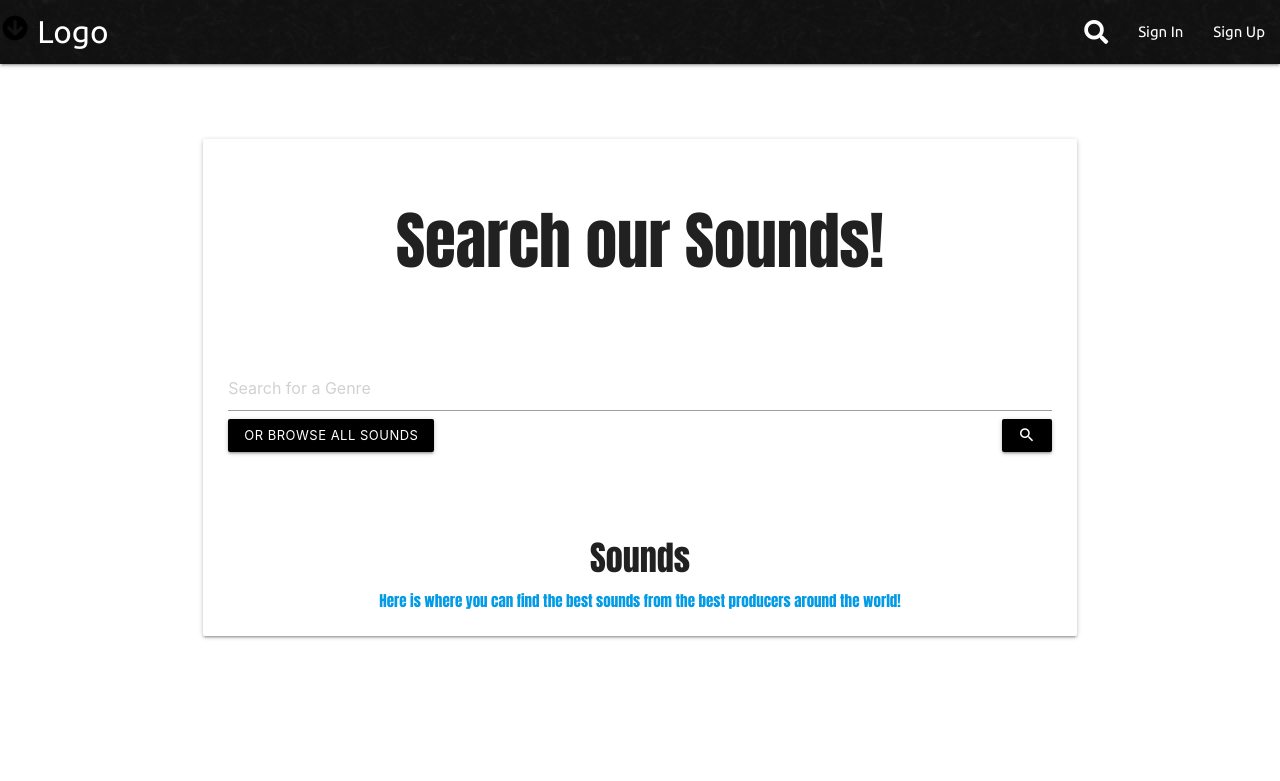
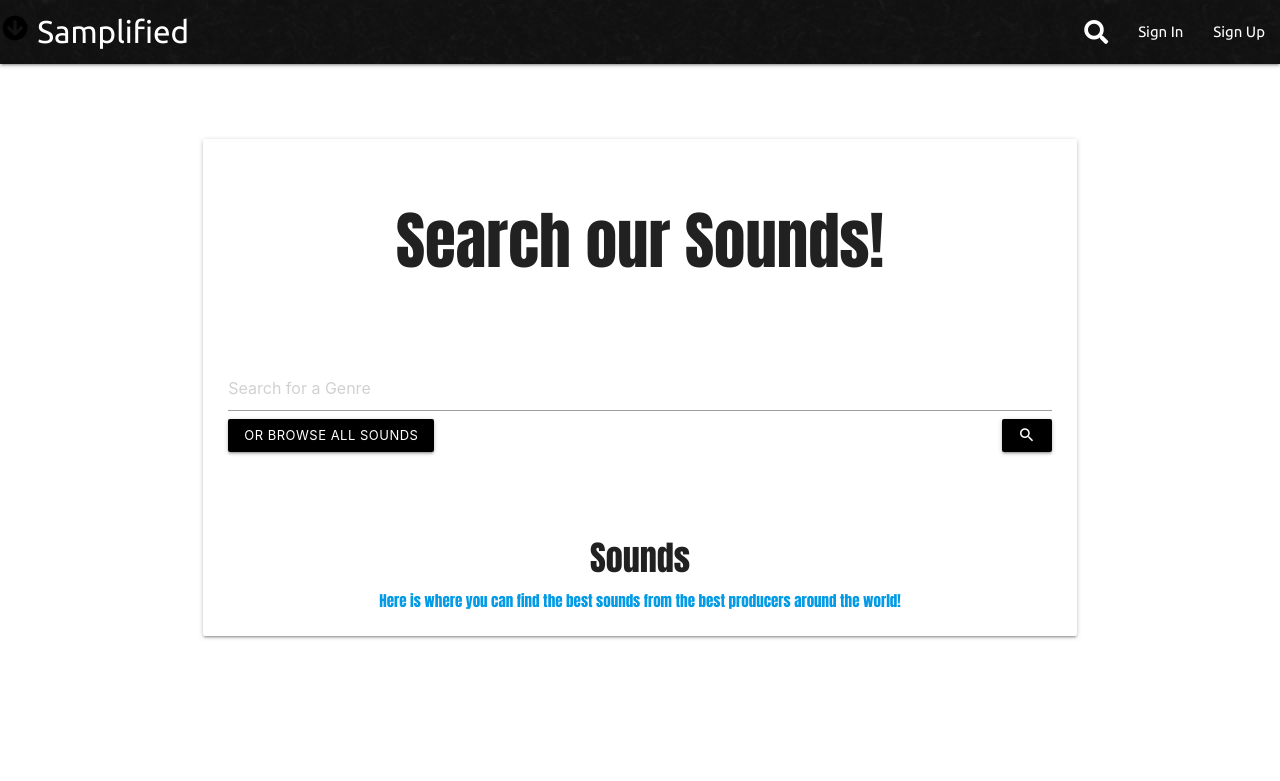
Before and after one commit to jacd-2/Project-2, a website: page views/bank.html in a window 1280 px wide. Shown: the top 781 px of the page. Drawn offline with nearby package versions, Linux system fonts and the light colour scheme; no server answers; files whose address does not match are found by name.

Commit message:
name bank

```diff
--- a/views/bank.html
+++ b/views/bank.html
@@ -25,7 +25,7 @@
 <body>
     <nav>
         <div class="nav-wrapper">
-            <a href="/" class="brand-logo logo"><img style="height:30px" src="../assets/images/download.png"> Logo</a>
+            <a href="/" class="brand-logo logo"><img style="height:30px" src="../assets/images/download.png"> Samplified</a>
             <a href="#" data-target="mobile-demo" class="sidenav-trigger"><i class="material-icons">menu</i></a>
             <ul id="nav-mobile" class="right hide-on-med-and-down">
                 <li>
```
